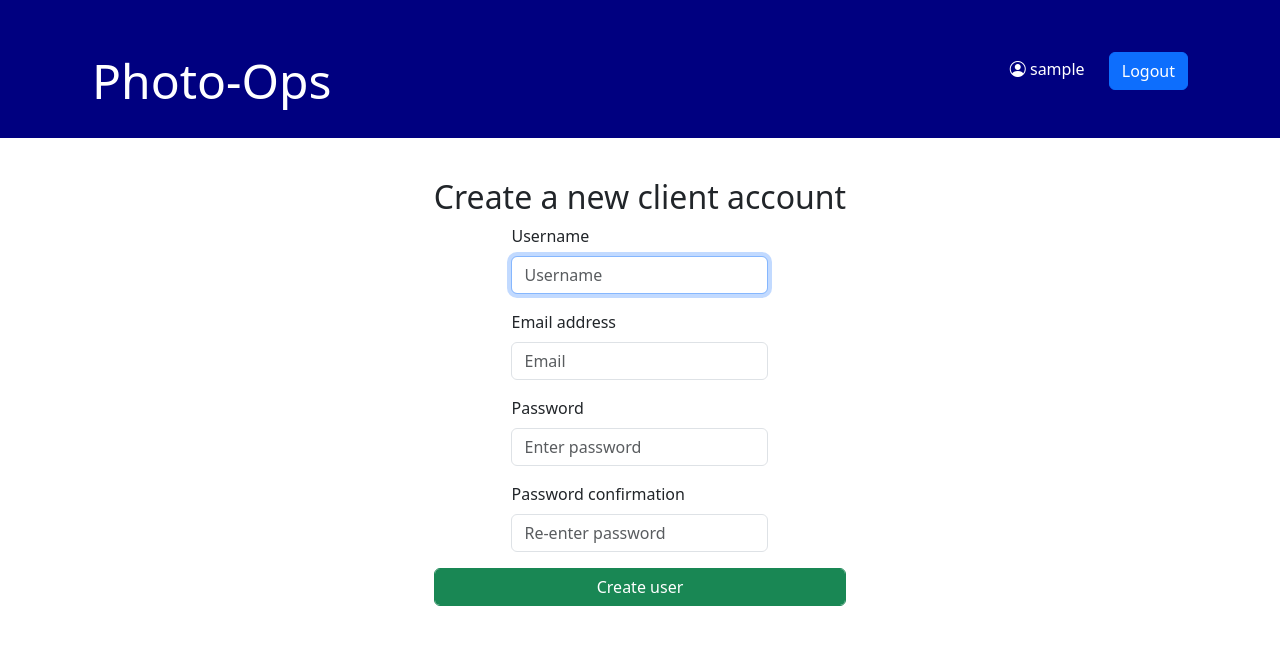
After one commit to drieq/django-app, a Django app: page /create-client/ in a window 1280 px wide. The commit adds this page. Shown: the top 645 px of the page. Run offline with Django 5.2, Linux system fonts and the light colour scheme; the visitor is signed in with stand-in values (Sample User, id 1); some libraries are stand-ins or nearby versions.

Commit message:
Added client roles and photographer roles

```diff
--- a/blog/forms.py
+++ b/blog/forms.py
@@ -50,3 +50,9 @@ class PhotoForm(forms.ModelForm):
             raise ValidationError("Only JPG or PNG files are allowed.")
 
         return image
+
+class ClientRegistrationForm(UserCreationForm):
+
+    class Meta:
+        model = User
+        fields = ["username", "email", "password1", "password2"]
--- a/blog/models.py
+++ b/blog/models.py
@@ -1,7 +1,7 @@
 from django.conf import settings
 from django.db import models
 from django.utils import timezone
-from django.contrib.auth.models import User
+from django.contrib.auth.models import User, Group
 from django.core.files.base import ContentFile
 from .utils import get_exif_data
 from PIL import Image
@@ -9,7 +9,9 @@ from io import BytesIO
 import os
 
 class Profile(models.Model):
+
     user = models.OneToOneField(User, on_delete=models.CASCADE)
+
     about_me = models.TextField(blank=True, null=True)
 
     def __str__(self):
@@ -36,6 +38,15 @@ class Album(models.Model):
     created_at = models.DateTimeField(auto_now_add=True)
     updated_at = models.DateTimeField(auto_now=True)
     owner = models.ForeignKey(User, on_delete=models.CASCADE, related_name='albums')
+    clients = models.ManyToManyField(User, related_name="accessible_albums", blank=True)
+
+    def save(self, *args, **kwargs):
+        super().save(*args, **kwargs)
+
+        # ✅ Filter clients: Only allow users in the "Clients" group
+        client_group = Group.objects.get(name="Clients")
+        valid_clients = User.objects.filter(groups=client_group, id__in=self.clients.all())
+        self.clients.set(valid_clients)  # ✅ Reset clients field to only valid users
 
     def __str__(self):
         return self.title
--- a/blog/signals.py
+++ b/blog/signals.py
@@ -1,6 +1,6 @@
 from django.db.models.signals import post_save
 from django.dispatch import receiver
-from django.contrib.auth.models import User
+from django.contrib.auth.models import User, Group
 from .models import Profile
 
 @receiver(post_save, sender=User)
@@ -11,3 +11,9 @@ def create_user_profile(sender, instance, created, **kwargs):
 @receiver(post_save, sender=User)
 def save_user_profile(sender, instance, **kwargs):
     instance.profile.save()
+
+@receiver(post_save, sender=User)
+def assign_user_group(sender, instance, created, **kwargs):
+    if created:
+        default_group, _ = Group.objects.get_or_create(name="Photographers")
+        instance.groups.add(default_group)
--- /dev/null
+++ b/blog/templates/blog/create_client.html
@@ -0,0 +1,58 @@
+{% extends 'blog/base.html' %}
+
+{% block content %}
+
+<div class="d-flex justify-content-center h-100">
+    <div class="user_card">
+
+        <h2>Create a new client account</h2>
+
+        <div class="d-flex justify-content-center form_container">
+
+            <form method="POST" action="">
+                {% csrf_token %}
+
+                <div class="mb-3">
+                    <label for="id_username" class="form-label">{{ form.username.label }}</label>
+                    {{ form.username }}
+                </div>
+
+                <div class="mb-3">
+                    <label for="id_email" class="form-label">{{ form.email.label }}</label>
+                    {{ form.email }}
+                </div>
+
+                <div class="mb-3">
+                    <label for="id_password1" class="form-label">{{ form.password1.label }}</label>
+                    {{ form.password1 }}
+                </div>
+
+                <div class="mb-3">
+                    <label for="id_password2" class="form-label">{{ form.password2.label }}</label>
+                        {{ form.password2 }}
+                    </div>
+                </div>
+
+                <input type="submit" name="Create user" value="Create user" class="btn btn-success">
+            </form>
+        </div>
+        {{ form.errors }}
+    </div>
+
+</div>
+
+<script>
+
+    var form_fields = document.getElementsByTagName('input');
+    form_fields[1].placeholder='Username';
+    form_fields[2].placeholder='Email';
+    form_fields[3].placeholder='Enter password';
+    form_fields[4].placeholder='Re-enter password';
+
+    for (var field in form_fields) {
+        form_fields[field].className += ' form-control';
+    }
+
+</script>
+
+{% endblock %}
--- a/blog/urls.py
+++ b/blog/urls.py
@@ -20,6 +20,9 @@ urlpatterns = [
     path('user/<str:user_username>/update-about-me/', views.update_about_me, name='update_about_me'),
     # path('edit-profile/', views.edit_profile, name='edit_profile'),
 
+    path('create-client/', views.create_client, name='create_client'),
+
+
     path('create_album/', views.create_album, name='create_album'),
     path('album/<int:album_id>/', views.album_detail, name='album_detail'),
     path('album/<int:album_id>/update-title/', views.update_album_title, name='update_album_title'),
--- a/blog/views.py
+++ b/blog/views.py
@@ -6,10 +6,10 @@ from django.contrib.auth import authenticate, login, logout
 from django.forms import modelformset_factory
 from django.contrib.auth.decorators import login_required
 from django.urls import reverse  # Import for using reverse instead of hardcoding URLs
-from django.contrib.auth.models import User
+from django.contrib.auth.models import User, Group
 from django.http import JsonResponse
 from .models import Profile, Post, Album, Photo
-from .forms import PostForm, RegistrationForm, PhotoForm, AlbumForm, EditProfileForm
+from .forms import PostForm, RegistrationForm, PhotoForm, AlbumForm, EditProfileForm, ClientRegistrationForm
 
 # Create your views here.
 
@@ -146,6 +146,10 @@ def logoutUser(request):
 # View to create a new album
 @login_required(login_url='login')
 def create_album(request):
+    if not request.user.groups.filter(name="Photographers").exists():
+        messages.error(request, 'You are not allowed to create new albums.')
+        return redirect(reverse('post_list'))
+
     if request.method == 'POST':
         form = AlbumForm(request.POST)
         if form.is_valid():
@@ -184,9 +188,8 @@ def album_detail(request, album_id):
     album = get_object_or_404(Album, id=album_id)  # Only allow album owners to see
 
     # Check if the album belongs to the logged-in user
-    if album.owner != request.user:
-        # Redirect to another page, e.g., an error page or their album list
-        messages.error(request, "You tried to visit an album that is not yours.")
+    if album.owner != request.user and request.user not in album.clients.all():
+        messages.error(request, "You do not have access to this album.")
         return redirect(reverse('post_list'))
 
     photos = album.photos.all()
@@ -290,3 +293,29 @@ def photo_detail(request, photo_id):
         'camera_model': camera_model,
     }
     return render(request, 'blog/photo_detail.html', context)
+
+@login_required
+def create_client(request):
+    if not request.user.groups.filter(name="Photographers").exists():
+        messages.error(request, 'You cannot create client accounts.')
+        return redirect(reverse('post_list'))
+
+    form = ClientRegistrationForm()
+
+    if request.method == "POST":
+        form = ClientRegistrationForm(request.POST)
+        if form.is_valid():
+            client = form.save(commit=False)
+            client.save()
+
+            client.groups.clear()  # 🔹 This removes any previously assigned groups
+
+            # Add the user to the Clients group
+            client_group = Group.objects.get_or_create(name="Clients")[0]
+            client.groups.add(client_group)
+
+            username = escape(client.username)
+            messages.success(request, f'Account was created for {username}')
+            return redirect(reverse('post_list'))
+
+    return render(request, "blog/create_client.html", {"form": form})
```
Also changed, not shown: blog/admin.py (+13 -1 lines), blog/admin_forms.py (added, +17 -0 lines), blog/templates/blog/post_list.html (+15 -1 lines), blog/migrations/0005_profile_user_type.py (added), blog/migrations/0006_remove_profile_user_type.py (added), blog/migrations/0007_album_clients.py (added), media/thumbnails/2025/04/01/thumb_DRIEQ_20170910_Afrojack_82_7865.jpg (added), media/thumbnails/2025/04/01/thumb_DRIEQ_20170910_Afrojack_82_7865_n2pkq6M.jpg (added).
